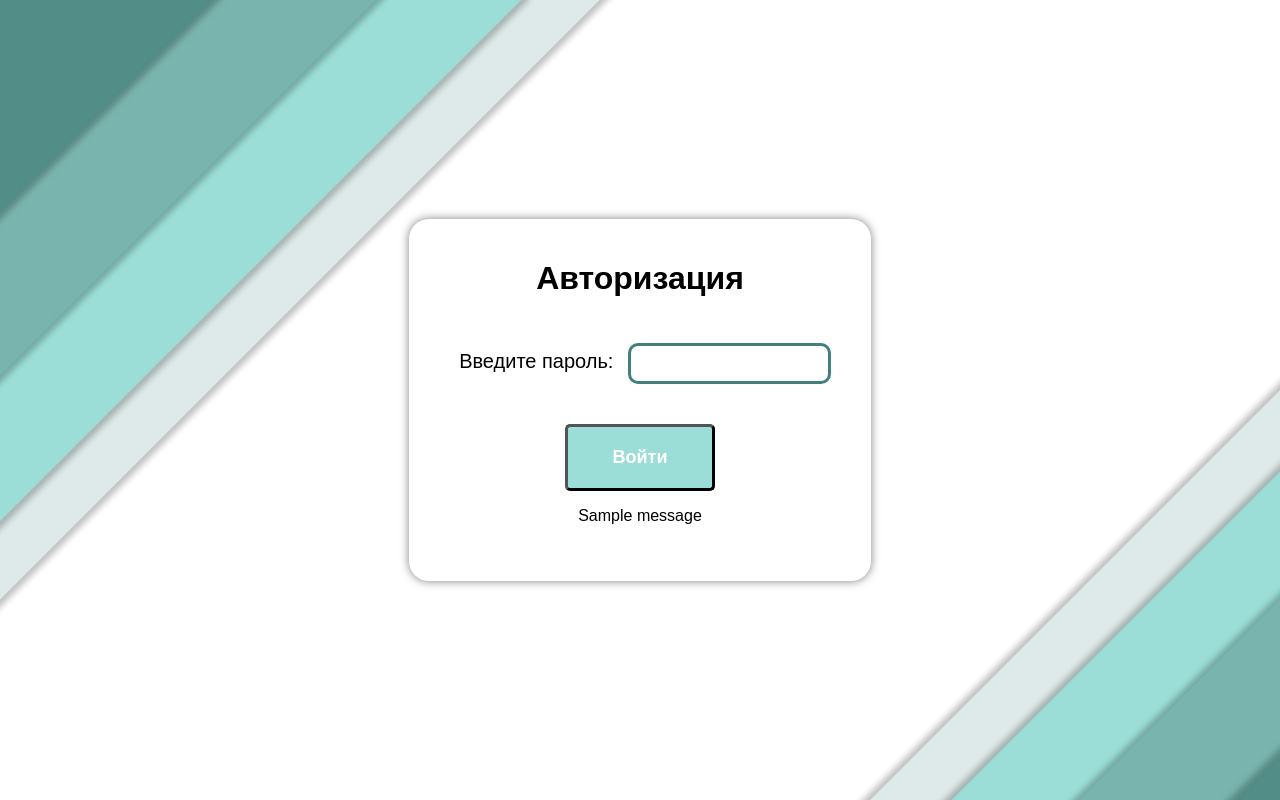
After one commit to aPPClanK/Individual-project, a Flask app: page /auth/login in a window 1280 px wide. The commit adds this page. Run offline with Flask 3, Linux system fonts and the light colour scheme; one stand-in notice (Sample message) is shown.

Commit message:
added basic auth

```diff
--- a/app/app.py
+++ b/app/app.py
@@ -1,17 +1,25 @@
 import os
-from flask import Flask
+from flask import Flask, session, redirect, url_for, request
 from routes.news import news_bp
 from routes.groups import groups_bp
 from routes.schedule import schedule_bp
 from routes.teachers import teachers_bp
+from routes.auth import auth_bp
 
 app = Flask(__name__)
 app.secret_key = os.environ.get('FLASK_SK')
 
+app.register_blueprint(auth_bp, url_prefix='/auth')
 app.register_blueprint(news_bp, url_prefix='/')
 app.register_blueprint(groups_bp, url_prefix='/groups')
 app.register_blueprint(schedule_bp, url_prefix='/schedule')
 app.register_blueprint(teachers_bp, url_prefix='/teachers')
 
+@app.before_request
+def check_authorization():
+    allowed_routes = ['auth.login', 'static']
+    if not session.get('authorized') and request.endpoint not in allowed_routes:
+        return redirect(url_for('auth.login'))
+
 if __name__ == '__main__':
     app.run(debug=True)
--- /dev/null
+++ b/app/routes/auth.py
@@ -0,0 +1,24 @@
+from flask import Blueprint, render_template, request, redirect, url_for, session, flash
+
+auth_bp = Blueprint('auth', __name__, template_folder='templates')
+
+DEAN_PASSWORD = 'dean_password_123'
+
+# Маршрут для авторизации
+@auth_bp.route('/login', methods=['GET', 'POST'])
+def login():
+    if request.method == 'POST':
+        password = request.form['password']
+        if password == DEAN_PASSWORD:
+            session['authorized'] = True
+            return redirect('/')
+        else:
+            flash('Неверный пароль. Попробуйте снова.')
+    return render_template('auth.html')
+
+# Маршрут для выхода из системы
+@auth_bp.route('/logout')
+def logout():
+    session.pop('authorized', None)
+    flash('Вы вышли из системы.')
+    return redirect(url_for('auth.login'))
--- /dev/null
+++ b/app/static/auth.css
@@ -0,0 +1,67 @@
+body {
+    background-image: url(7.jpg);
+    background-size: cover;
+    display: flex;
+    flex-direction: column;
+    justify-content: center;
+    align-items: center;
+    height: 100vh;
+    margin: 0;
+    font-family: Arial, Helvetica, sans-serif;
+}
+h1 {
+    padding-bottom: 15px;
+}
+.container {
+    text-align: center;
+    padding: 40px;
+    padding-top: 20px;
+    background-color: white;
+    box-shadow: 0 0 10px rgba(0, 0, 0, 0.5);
+    border-radius: 20px;
+    overflow: hidden;
+}
+label {
+    padding: 10px;
+    font-size: 20px;
+}
+input {
+    margin: 10px 0;
+    padding: 10px;
+    border: 3px solid rgb(64, 129, 123);
+    border-radius: 10px;
+    transition: 0.2s;
+}
+input:focus {
+    background-color: rgb(182, 229, 225);
+    border: 3px solid rgb(24, 49, 47);
+}
+select {
+    margin: 10px 0;
+    padding: 10px;
+    border: 3px solid rgb(64, 129, 123);
+    border-radius: 10px;
+    transition: 0.2s;
+}
+select:focus {
+    background-color: rgb(182, 229, 225);
+    border: 3px solid rgb(24, 49, 47);
+}
+button[type="submit"], button[type="button"] {
+    background-color: rgb(155,222,215);
+    transition: 0.2s;
+    width: 150px;
+    margin: 0px auto;
+    border-width: 3px;
+    border-radius: 5px;
+    font-weight: bold;
+    font-size: 18px;
+    color: white;
+    margin-top: 30px;
+    padding: 20px;
+    text-align: center;
+    cursor: pointer;
+}
+button[type="submit"]:hover, button[type="button"]:hover {
+    background-color: rgb(105, 202, 175);
+}
--- /dev/null
+++ b/app/templates/auth.html
@@ -0,0 +1,28 @@
+<!DOCTYPE html>
+<html lang="en">
+<head>
+    <meta charset="UTF-8">
+    <meta name="viewport" content="width=device-width, initial-scale=1.0">
+    <link rel="stylesheet" href="{{ url_for('static', filename='auth.css') }}">
+    <title>Авторизация</title>
+</head>
+<body>
+    <div class="container">
+    <h1>Авторизация</h1>
+    <form method="POST" action="{{ url_for('auth.login') }}">
+        <label for="password">Введите пароль:</label>
+        <input type="password" id="password" name="password" required><br>
+        <button type="submit">Войти</button>
+    </form>
+    {% with messages = get_flashed_messages(with_categories=true) %}
+        {% if messages %}
+            <ul style="list-style: none; padding: 0;">
+                {% for category, message in messages %}
+                    <li class="{{ category }}">{{ message }}</li>
+                {% endfor %}
+            </ul>
+        {% endif %}
+    {% endwith %}
+    </div>
+</body>
+</html>
--- a/app/templates/groups.html
+++ b/app/templates/groups.html
@@ -16,6 +16,7 @@
         <a href="/schedule">Расписание</a>
         <a class="active"><span>Группы</span></a>
         <a href="/teachers">Преподаватели</a>
+        <a href="/auth/logout" class="logout">Выйти</a>
     </div>
     <span class="menu" onclick="openNav()">☰</span>
     <div class="box">
--- a/app/templates/index.html
+++ b/app/templates/index.html
@@ -14,6 +14,7 @@
         <a href="/schedule">Расписание</a>
         <a href="/groups">Группы</a>
         <a href="/teachers">Преподаватели</a>
+        <a href="/auth/logout" class="logout">Выйти</a>
     </div>
     <span class="menu" onclick="openNav()">☰</span>
     <div class="container">
--- a/app/templates/schedule.html
+++ b/app/templates/schedule.html
@@ -15,6 +15,7 @@
         <a class="active"><span>Расписание</span></a>
         <a href="/groups">Группы</a>
         <a href="/teachers">Преподаватели</a>
+        <a href="/auth/logout" class="logout">Выйти</a>
     </div>
     <span class="menu" onclick="openNav()">☰</span>
     <div class="box">
--- a/app/templates/teachers.html
+++ b/app/templates/teachers.html
@@ -16,6 +16,7 @@
         <a href="/schedule">Расписание</a>
         <a href="/groups">Группы</a>
         <a class="active"><span>Преподаватели</span></a>
+        <a href="/auth/logout" class="logout">Выйти</a>
     </div>
     <span class="menu" onclick="openNav()">☰</span>
     <div class="container">
```
Also changed, not shown: app/static/groups.css (+10 -2 lines), app/static/index.css (+10 -2 lines), app/static/schedule.css (+10 -2 lines), app/static/teachers.css (+10 -2 lines).
